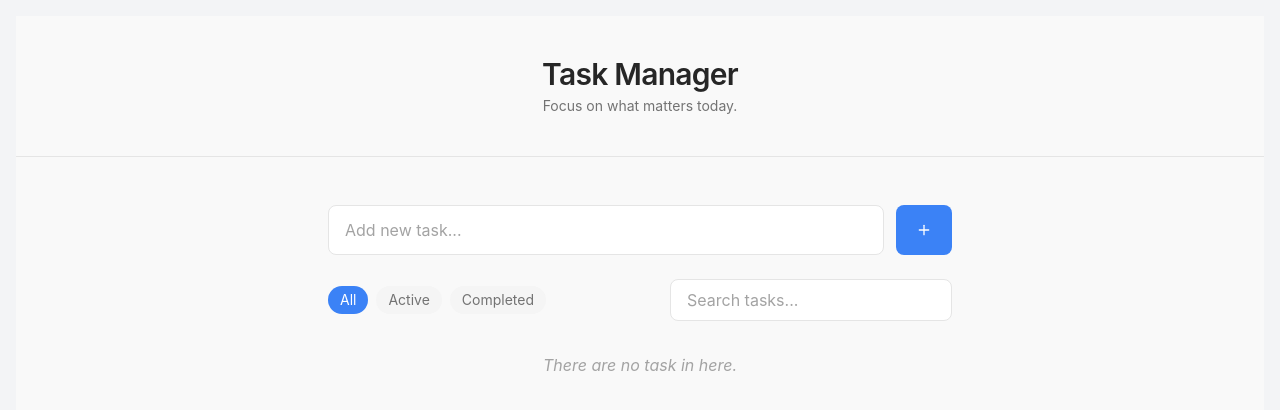
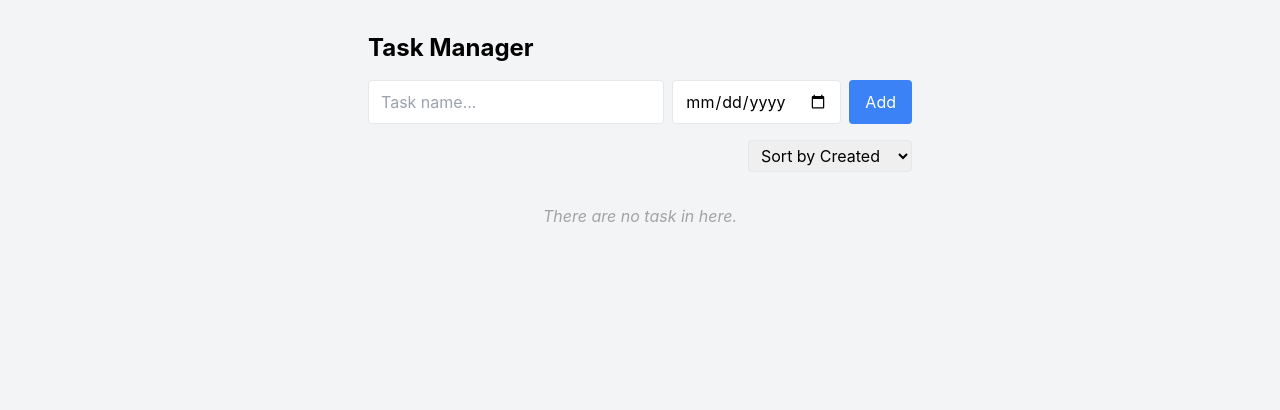
Before and after one commit to vietanh195/task-manager, a React (Create React App) app: page / in a window 1280 px wide. Shown: the top 410 px of the page. Built offline with nearby package versions, Linux system fonts and the light colour scheme.

Commit message:
sort task + refactor code structure

```diff
--- a/src/components/FilterBar.jsx
+++ b/src/components/FilterBar.jsx
@@ -1,10 +1,4 @@
 export default function FilterBar({ filter, setFilter, search, setSearch }) {
-    const filters = [
-        { key: "all", label: "All" },
-        { key: "active", label: "Active" },
-        { key: "completed", label: "Completed" }
-    ];
-
     return (
         <div className="flex justify-between items-center mt-6">
             <div className="space-x-2">
--- a/src/components/TaskInput.jsx
+++ b/src/components/TaskInput.jsx
@@ -2,35 +2,45 @@
 import { useState } from "react";
 import { Plus } from "lucide-react";
 
-export default function TaskInput({ onAddTask }) {
-  const [task, setTask] = useState("");
+export default function TaskInput({ onAdd }) {
+  const [title, setTitle] = useState("");
+  const [deadline, setDeadline] = useState("");
 
-  const handleAdd = () => {
-    if (task.trim() === "") return;
-    onAddTask(task);
-    setTask("");
+  // const handleAdd = () => {
+  //   if (task.trim() === "") return;
+  //   onAdd(task);
+  //   setTask("");
+  // };
+
+  const handleSubmit = (e) => {
+    e.preventDefault();
+    onAdd(title, deadline);
+    setTitle("");
+    setDeadline("");
   };
 
   const handleKeyDown = (e) => {
-    if (e.key === "Enter") handleAdd();
+    if (e.key === "Enter") handleSubmit();
   };
 
   return (
-    <div className="flex gap-3 mt-6">
+    <form onSubmit={handleSubmit} className="flex flex-col sm:flex-row gap-2 mb-4">
       <input
         type="text"
-        value={task}
-        onChange={(e) => setTask(e.target.value)}
-        onKeyDown={handleKeyDown}
-        placeholder="Add new task..."
-        className="flex-1 px-4 py-3 rounded-lg border border-neutral-200 bg-white focus:outline-none focus:ring-2 focus:ring-blue-500 focus:border-transparent placeholder-neutral-400 transition"
+        placeholder="Task name..."
+        value={title}
+        onChange={(e) => setTitle(e.target.value)}
+        className="flex-1 border rounded px-3 py-2"
       />
-      <button
-        onClick={handleAdd}
-        className="px-5 py-3 bg-blue-500 text-white rounded-lg font-medium hover:bg-blue-600 transition active:scale-[0.98]"
-      >
-        <Plus size={16} />
+      <input
+        type="date"
+        value={deadline}
+        onChange={(e) => setDeadline(e.target.value)}
+        className="border rounded px-3 py-2"
+      />
+      <button className="bg-blue-500 text-white rounded px-4 py-2 hover:bg-blue-600">
+        Add
       </button>
-    </div>
+    </form>
   );
 }
--- a/src/components/TaskItem.jsx
+++ b/src/components/TaskItem.jsx
@@ -1,26 +1,31 @@
 // Task Item
 export default function TaskItem({ task, onDelete, onToggle }) {
   return (
-    <div className="flex justify-between items-center bg-white border border-neutral-200 rounded-lg p-4 mb-2 hover:shadow-sm transition">
+    <div
+      className={`flex justify-between items-center p-3 border rounded ${
+        task.done ? "bg-green-50" : ""
+      }`}
+    >
+      <div className="flex items-center gap-3">
         <input
           type="checkbox"
           checked={task.done}
           onChange={() => onToggle(task.id)}
-        className="accent-primary w-4 h-4 cursor-pointer"
         />
-      <span
-        className={`${
-          task.done
-            ? "text-gray-400 line-through"
-            : "text-text"
-        } transition`}
-      >
+        <div>
+          <p className={`${task.done ? "line-through text-gray-500" : ""}`}>
             {task.title}
-      </span>
-
+          </p>
+          {task.deadline && (
+            <p className="text-sm text-gray-400">
+              Deadline: {task.deadline}
+            </p>
+          )}
+        </div>
+      </div>
       <button
         onClick={() => onDelete(task.id)}
-        className="text-neutral-400 hover:text-red-500 transition"
+        className="text-red-500 hover:text-red-700"
       >
         ✕
       </button>
--- a/src/components/TaskList.jsx
+++ b/src/components/TaskList.jsx
@@ -1,7 +1,10 @@
 // Task List
 import TaskItem from "./TaskItem";
+import { sortTasks } from "../utils/sortTasks";
 
-export default function TaskList({ tasks, onDelete, onToggle }) {
+export default function TaskList({ tasks, onDelete, onToggle, sortBy }) {
+  const sortedTasks = sortTasks(tasks, sortBy);
+
   if (tasks.length === 0)
     return (
       <p className="text-neutral-400 text-center mt-8 italic">
@@ -10,8 +13,8 @@ export default function TaskList({ tasks, onDelete, onToggle }) {
     );
 
   return (
-    <div className="mt-6 space-y-3">
-      {tasks.map((task) => (
+    <div className="flex flex-col gap-2 mt-6 space-y-3">
+      {sortedTasks.map((task) => (
         <TaskItem
           key={task.id}
           task={task}
--- /dev/null
+++ b/src/hooks/useTasks.js
@@ -0,0 +1,35 @@
+import { useState, useEffect } from "react";
+
+export function useTasks() {
+  const [tasks, setTasks] = useState(() => {
+    const saved = localStorage.getItem("tasks");
+    return saved ? JSON.parse(saved) : [];
+  });
+
+  // Lưu mỗi khi thay đổi
+  useEffect(() => {
+    localStorage.setItem("tasks", JSON.stringify(tasks));
+  }, [tasks]);
+
+  const addTask = (title, deadline) => {
+    if (!title.trim()) return;
+    const newTask = {
+      id: Date.now(),
+      title,
+      deadline,
+      done: false,
+      createdAt: new Date().toISOString(),
+    };
+    setTasks([...tasks, newTask]);
+  };
+
+  const toggleTask = (id) => {
+    setTasks(tasks.map(t => (t.id === id ? { ...t, done: !t.done } : t)));
+  };
+
+  const deleteTask = (id) => {
+    setTasks(tasks.filter(t => t.id !== id));
+  };
+
+  return { tasks, addTask, toggleTask, deleteTask };
+}
--- a/src/pages/Home.jsx
+++ b/src/pages/Home.jsx
@@ -1,77 +1,34 @@
-import { useEffect, useState } from "react";
-import Header from "../components/Header";
+import { useState } from "react";
 import TaskInput from "../components/TaskInput";
 import TaskList from "../components/TaskList";
-import FilterBar from "../components/FilterBar";
-import "@fontsource-variable/inter";
+import { useTasks } from "../hooks/useTasks";
 
 export default function Home() {
-  const [tasks, setTasks] = useState([]);
-  const [filter, setFilter] = useState("all");
-  const [search, setSearch] = useState("");
-
-  useEffect(() => {
-    const saved = localStorage.getItem("tasks");
-    if (saved) setTasks(JSON.parse(saved));
-  }, []);
-
-  useEffect(() => {
-    localStorage.setItem("tasks", JSON.stringify(tasks));
-  }, [tasks]);
-
-  const addTask = (title) => {
-    const newTask = {
-      id: Date.now(),
-      title,
-      done: false,
-    };
-    setTasks([...tasks, newTask]);
-  };
-
-  const toggleTask = (id) => {
-    setTasks(
-      tasks.map((task) =>
-        task.id === id ? { ...task, done: !task.done } : task
-      )
-    );
-  };
-
-  const deleteTask = (index) => {
-    setTasks(tasks.filter((_, i) => i !== index));
-  };
-
-  const visibleTasks = tasks.filter((task) => {
-    const matchesFilter =
-      filter === "all" ||
-      (filter === "active" && !task.done) ||
-      (filter === "completed" && task.done);
-
-    const matchesSearch = task.title.toLowerCase().includes(search.toLowerCase());
-
-    return matchesFilter && matchesSearch;
-  })
-  //   if (filter === "active") return !task.done;
-  //   if (filter === "completed") return task.done;
-  //   return true;
-  // });
+  const { tasks, addTask, toggleTask, deleteTask } = useTasks();
+  const [sortBy, setSortBy] = useState("createdAt");
 
   return (
-    <div className="min-h-screen bg-[#f9f9f9] text-neutral-800">
-      <Header />
-      <main className="max-w-2xl mx-auto p-6">
-        <TaskInput onAddTask={addTask} />
-        <FilterBar
-          filter={filter}
-          setFilter={setFilter}
-          search={search}
-          setSearch={setSearch}
-        />
-        <TaskList
-          tasks={visibleTasks}
-          onDelete={deleteTask}
-          onToggle={toggleTask}
-        />
-      </main>
+    <div className="max-w-xl mx-auto p-4">
+      <h1 className="text-2xl font-bold mb-4">Task Manager</h1>
+      <TaskInput onAdd={addTask} />
+
+      <div className="flex justify-end mb-2">
+        <select
+          value={sortBy}
+          onChange={(e) => setSortBy(e.target.value)}
+          className="border px-2 py-1 rounded"
+        >
+          <option value="createdAt">Sort by Created</option>
+          <option value="deadline">Sort by Deadline</option>
+        </select>
+      </div>
+
+      <TaskList
+        tasks={tasks}
+        onToggle={toggleTask}
+        onDelete={deleteTask}
+        sortBy={sortBy}
+      />
     </div>
   );
 }
--- /dev/null
+++ b/src/utils/sortTasks.js
@@ -0,0 +1,8 @@
+export function sortTasks(tasks, sortBy = "createdAt") {
+  return [...tasks].sort((a, b) => {
+    if (sortBy === "deadline") {
+      return new Date(a.deadline) - new Date(b.deadline);
+    }
+    return new Date(b.createdAt) - new Date(a.createdAt);
+  });
+}
```
Also changed, not shown: src/components/ui/Button.jsx (added), src/components/ui/Card.jsx (added), src/components/ui/Input.jsx (added), 1 other file (tests, documents, lock files or other folders). Lines whose indentation alone changed are shown as unchanged.
